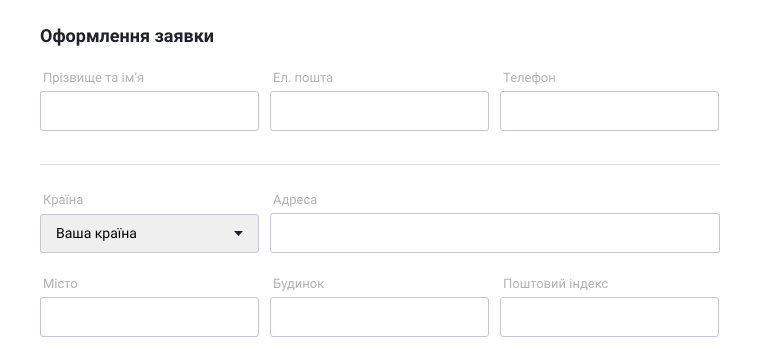
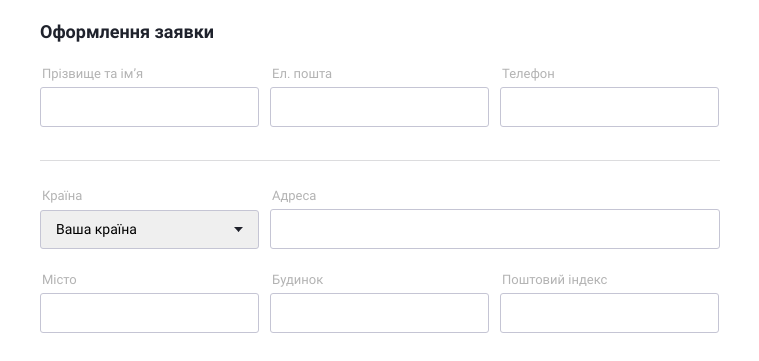
Before and after one commit to Artevlad/forms, a plain HTML site: page index.html in a window 1280 px wide. Shown: the part 1909-2270 px from the top of the page, 60-819 px from the left. Drawn offline with Linux system fonts and the light colour scheme.

Commit message:
Finshhhhhh

```diff
--- a/index.html
+++ b/index.html
@@ -263,21 +263,21 @@
                     <table>
                         <tr>
                             <td>
-                                <span>Прізвище та ім’я</span>
                                 <input type="text" name="input-text" id="tex">
                                 <label for="tex">
+                                    <span>Прізвище та ім’я</span>
                                 </label>
                             </td>
                             <td>
+                                <input type="email" name="input-mail" class="mail" id="maill">
+                                <label for="maill">
                                     <span>Ел. пошта</span>
-                                <input type="email" name="input-mail" class="mail" id="mail">
-                                <label for="mail">
                                 </label>
                             </td>
                             <td>
+                                <input type="text" name="input-text" class="telefon" id="t-p-text">
+                                <label for="t-p-text" class="footer-label">
                                     <span>Телефон</span>
-                                <input type="text" name="input-text" class="telefon" id="text">
-                                <label for="text" class="footer-label">
                                 </label>
                             </td>
                         </tr>
@@ -287,8 +287,8 @@
                     <table class="footer-menu">
                         <tr>
                             <td>
+                                <label class="selects">
                                     <span>Країна</span>
-                                <label class="selects">
                                     <select name="footer-city" class="about text footer-city">
                                         <option value="Ваше місто" class="about text" selected disabled>Ваша країна
                                         </option>
@@ -298,8 +298,8 @@
                                 </label>
                             </td>
                             <td class="fm-td">
+                                <label>
                                     <span>Адреса</span>
-                                <label>
                                     <input type="text" name="input-text" class="footer-text">
                                 </label>
                             </td>
@@ -308,21 +308,21 @@
                     <table class="footer-menus">
                         <tr>
                             <td>
+                                <input type="text" name="input-text" id="p-t-text">
+                                <label for="p-t-text">
                                     <span>Місто</span>
-                                <input type="text" name="input-text">
-                                <label for="text">
                                 </label>
                             </td>
                             <td>
+                                <input type="email" name="input-mail" class="mail"id="maills">
+                                <label for="maills">
                                     <span>Будинок</span>
-                                <input type="email" name="input-mail" class="mail">
-                                <label for="mail">
                                 </label>
                             </td>
                             <td>
+                                <input type="text" name="input-text" class="telefon" id="tuk">
+                                <label for="tuk" class="footer-label">
                                     <span>Поштовий індекс</span>
-                                <input type="text" name="input-text" class="telefon">
-                                <label for="text" class="footer-label">
                                 </label>
                             </td>
                         </tr>
@@ -359,15 +359,15 @@
             <div class="last-menu">
                 <form>
                     <p>
+                        <input type="text" name="input-text" class="lt-mn" id="p-text" maxlength="31">
+                        <label class="lt-lb" for="p-text">
                             <span class="special-span">Логін</span>
-                        <input type="text" name="input-text" class="lt-mn" maxlength="31">
-                        <label for="text" class="lt-lb">
                         </label>
                     </p>
                     <p class="seconde-p-lt-mn">
+                        <input type="password" name="input-text" class="lt-mn" id="p-texts"maxlength="31">
+                        <label class="lt-lb" for="p-texts">
                             <span>Пароль</span>
-                        <input type="password" name="input-text" class="lt-mn" maxlength="31">
-                        <label for="text" class="lt-lb">
                         </label>
                     </p>
                     <p class="third-p-lt-mn">
--- a/www/css/style.css
+++ b/www/css/style.css
@@ -361,7 +361,7 @@ textarea.texts{
     font-family: "Roboto";
     font-weight: 700;
     text-align: center;
-    padding: 16px 37px 12px 38px;
+    padding: 12px 37px 12px 38px;
     border-radius: 3px;
     background-color: #3e6aff;
     box-sizing: border-box;
@@ -551,6 +551,7 @@ footer span{
     position: absolute;
     margin: 0;
     top: -20px;
+    left: 0;
     font: 400 13px "Roboto";
     color: #b3b3b3;
 }
@@ -651,6 +652,7 @@ footer span{
     position: absolute;
     margin: 0;
     top: -20px;
+    left: 25px;
     font: 400 13px "Roboto";
     color: #b3b3b3;
 }
@@ -658,6 +660,7 @@ footer span{
     position: absolute;
     margin: 0;
     top: 20px;
+    left: 25px;
     font: 400 13px "Roboto";
     color: #b3b3b3;
 }
```
Lines whose indentation alone changed are shown as unchanged.
